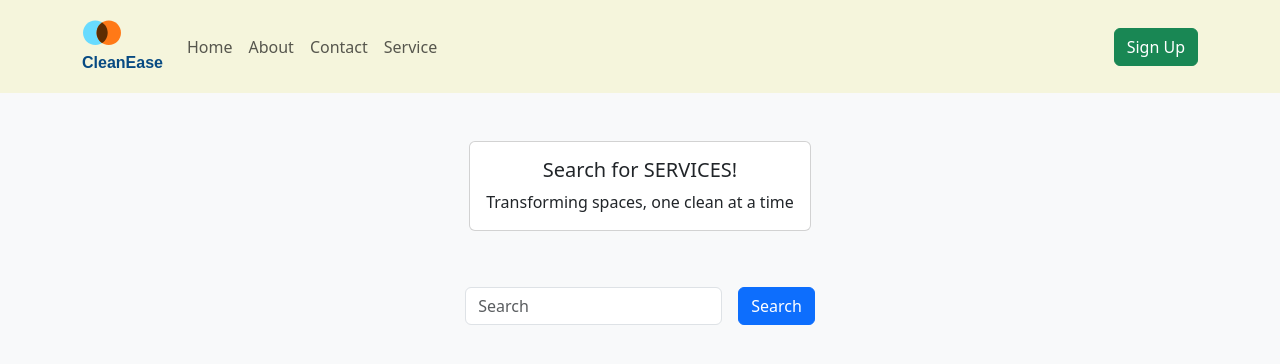
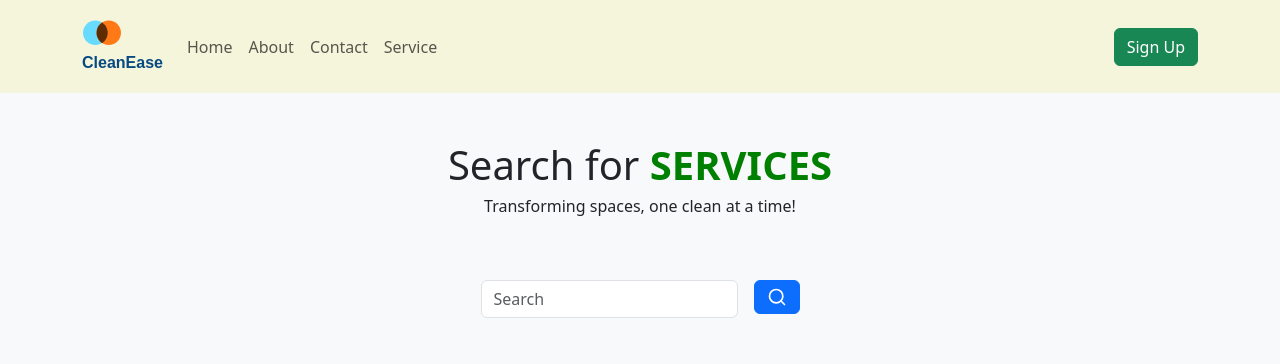
Before and after one commit to SelvakumarBoominathan/CleanEase-FrontEnd, a React (Vite) app: page / in a window 1280 px wide. Shown: the top 364 px of the page. Built offline with nearby package versions, Linux system fonts and the light colour scheme.

Commit message:
added search field

```diff
--- a/package.json
+++ b/package.json
@@ -12,6 +12,7 @@
   "dependencies": {
     "axios": "^1.7.2",
     "bootstrap": "^5.3.3",
+    "lucide-react": "^0.396.0",
     "react": "^18.3.1",
     "react-bootstrap": "^2.10.3",
     "react-dom": "^18.3.1",
--- a/src/_components/_Searchfield/Searchfield-styles.css
+++ b/src/_components/_Searchfield/Searchfield-styles.css
@@ -1,3 +1,13 @@
-.span {
-  color: yellow !important;
+.Span {
+  color: green;
+  font-weight: 700;
 }
+.text-field {
+  font-size: clamp(0.8rem, 2.5vw, 2rem);
+  text-align: center;
+}
+
+h1,
+h6 * {
+  margin: 50px, 0, 50px, 0;
+}
--- a/src/_components/_Searchfield/Searchfield.jsx
+++ b/src/_components/_Searchfield/Searchfield.jsx
@@ -5,19 +5,34 @@ import Button from "react-bootstrap/Button";
 import Row from "react-bootstrap/Row";
 import Col from "react-bootstrap/Col";
 import Card from "react-bootstrap/Card";
+import "./Searchfield-styles.css";
 
 const Searchfield = () => {
   return (
     <div>
       <Navbar className="bg-body-tertiary justify-content-center d-flex flex-column p-5 ">
-        <Card className="text-center">
-          <Card.Body className="text-center">
+        {/* <Card className="text-center"> */}
+        {/* <Card.Body className="text-center">
             <Card.Title>
-              Search for <span className="span">SERVICES!</span>
+              Search for{" "}
+              <span
+                className="Span"
+                style={{ color: "green", fontWeight: "bold" }}
+              >
+                SERVICES
+              </span>
             </Card.Title>
-            <Card.Text>Transforming spaces, one clean at a time</Card.Text>
+            <Card.Text>Transforming spaces, one clean at a time!</Card.Text>
           </Card.Body>
-        </Card>
+        </Card> */}
+
+        <div className="text-field">
+          <h1>
+            Search for <span className="Span">SERVICES</span>
+          </h1>
+          <h6>Transforming spaces, one clean at a time!</h6>
+        </div>
+
         <Form inline>
           <Row className="pt-5 d-flex justify-content-center">
             <Col xs="auto p-2">
@@ -28,7 +43,9 @@ const Searchfield = () => {
               />
             </Col>
             <Col xs="auto p-2">
-              <Button type="submit">Search</Button>
+              <Button type="submit" className="d-flex justify-content-between">
+                <img src="search.svg" />
+              </Button>
             </Col>
           </Row>
         </Form>
```
Also changed, not shown: public/search.svg (added), 1 other file (tests, documents, lock files or other folders).
